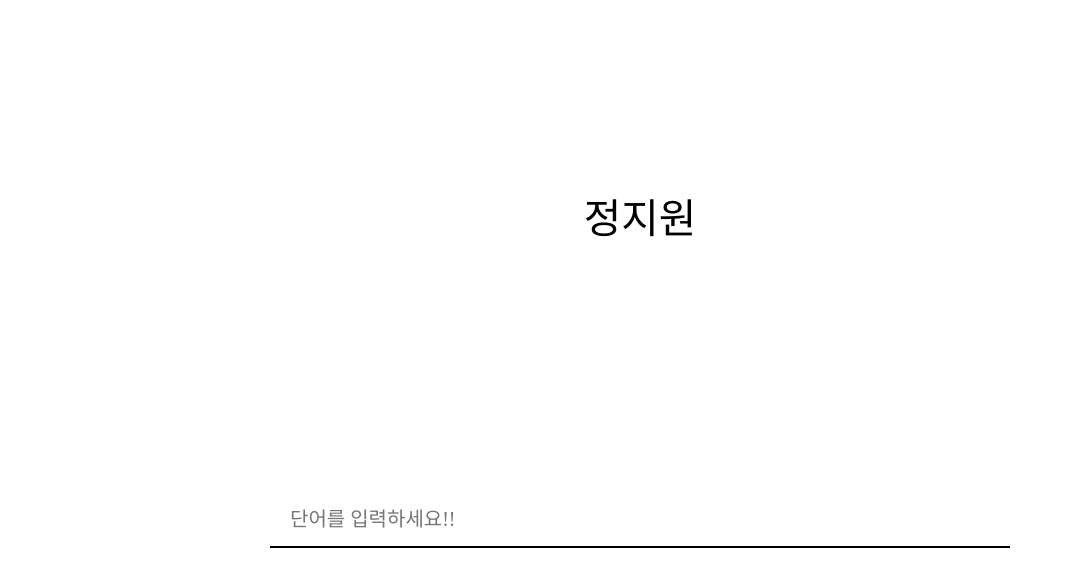
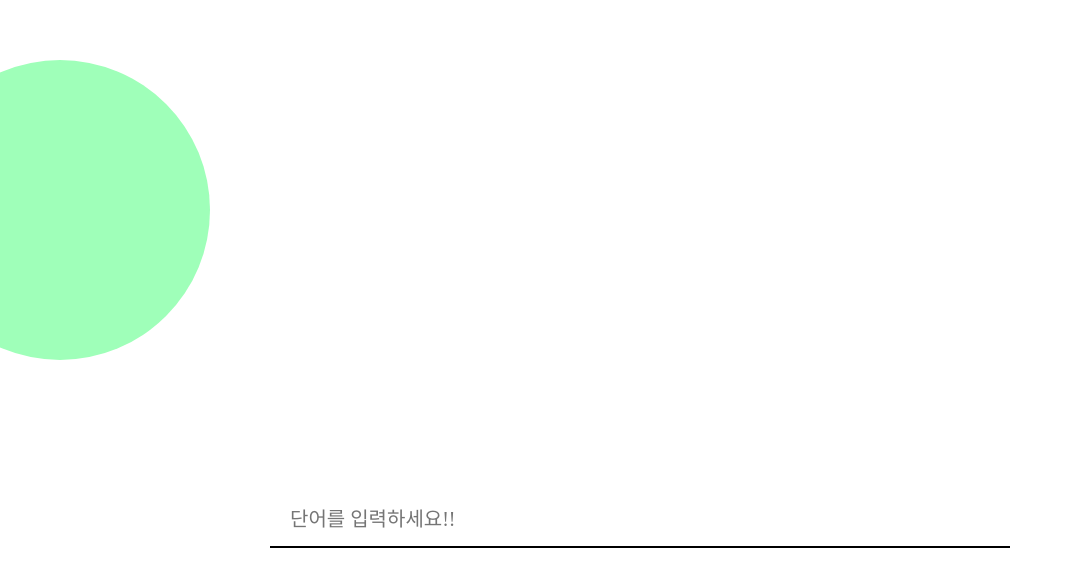
Before and after one commit to jidole02/VALEVALE, a React (Create React App) app: page / in a window 1280 px wide. Shown: the part 180-766 px from the top of the page, without its empty margins (0-1073 px from the left). Built offline with nearby package versions, Linux system fonts and the light colour scheme.

Commit message:
CREATE : BACKGROUND CIRCLE

```diff
--- /dev/null
+++ b/src/components/playground/background.tsx
@@ -0,0 +1,11 @@
+import * as s from './style'
+
+export default function Background() {
+    return(
+        <s.BackgroundWrapper>
+            <s.Circle color="#9FFFB9" x="-30" y="80"></s.Circle>
+            <s.Circle color="#CBDEFF" x="490" y="280"></s.Circle>
+            <s.Circle color="#FFE69F" x="580" y="20"></s.Circle>
+        </s.BackgroundWrapper>
+    )
+}
--- a/src/components/playground/index.tsx
+++ b/src/components/playground/index.tsx
@@ -1,9 +1,10 @@
 import { useCallback, useEffect, useRef, useState } from "react";
+import Background from "./background";
 import * as s from "./style";
 
 let i: number;
 export default function PlayGround() {
-  const [data, setData] = useState<string>();
+  const [data, setData] = useState<string>("");
   const [check, setCheck] = useState<number>(0);
   const [arrNum, setArrNum] = useState<number>(0);
   const WordInput = useRef<HTMLDivElement | null>(null);
@@ -33,7 +34,7 @@ export default function PlayGround() {
         alert("타임오버!");
         clearInterval(timer);
       }
-    }, 100 * (arrNum + 1));
+    }, 50 * (arrNum + 1));
   };
   useEffect(() => {
     if (wordArr.length === arrNum) {
@@ -52,9 +53,10 @@ export default function PlayGround() {
   };
   useEffect(() => {
     Input.current?.focus();
-  }, []);
+  });
   return (
     <>
+      <Background />
       <s.MatchWordContainer>
         <s.MatchWord ref={WordInput}></s.MatchWord>
       </s.MatchWordContainer>
--- a/src/components/playground/style.tsx
+++ b/src/components/playground/style.tsx
@@ -8,6 +8,7 @@ export const UnderBar = styled.footer`
   align-items: center;
   position: absolute;
   bottom: 0;
+  background-color: transparent;
 `;
 
 export const WordInput = styled.input`
@@ -16,6 +17,7 @@ export const WordInput = styled.input`
   border-bottom: 2px solid black;
   padding: 15px 20px;
   font-size: 20px;
+  background-color: transparent;
 `;
 
 export const MatchWordContainer = styled.div`
@@ -31,3 +33,25 @@ export const MatchWord = styled.div`
   /* 맞출 단어 */
   font-size: 13vmin;
 `;
+
+export const BackgroundWrapper = styled.div`
+  position: absolute;
+  width: 100%;
+  height: 100%;
+  overflow: hidden;
+`;
+
+interface Circle {
+  x: string;
+  y: string;
+  color: string;
+}
+
+export const Circle = styled.div<Circle>`
+  width: 300px;
+  height: 300px;
+  background-color: ${(props: Circle) => props.color};
+  border-radius: 50%;
+  transform: ${(props: Circle) => `translate(${props.x}%,${props.y}%)`};
+  position: absolute;
+`;
```
